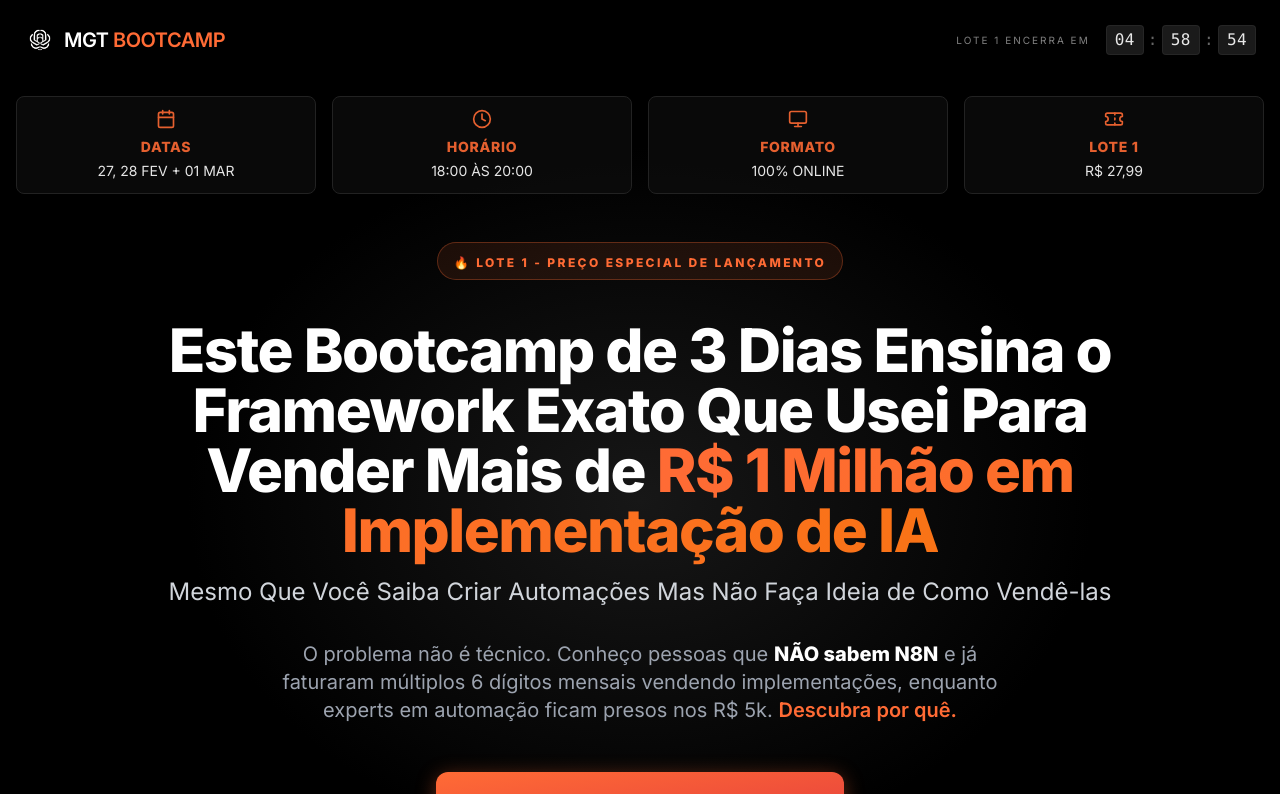
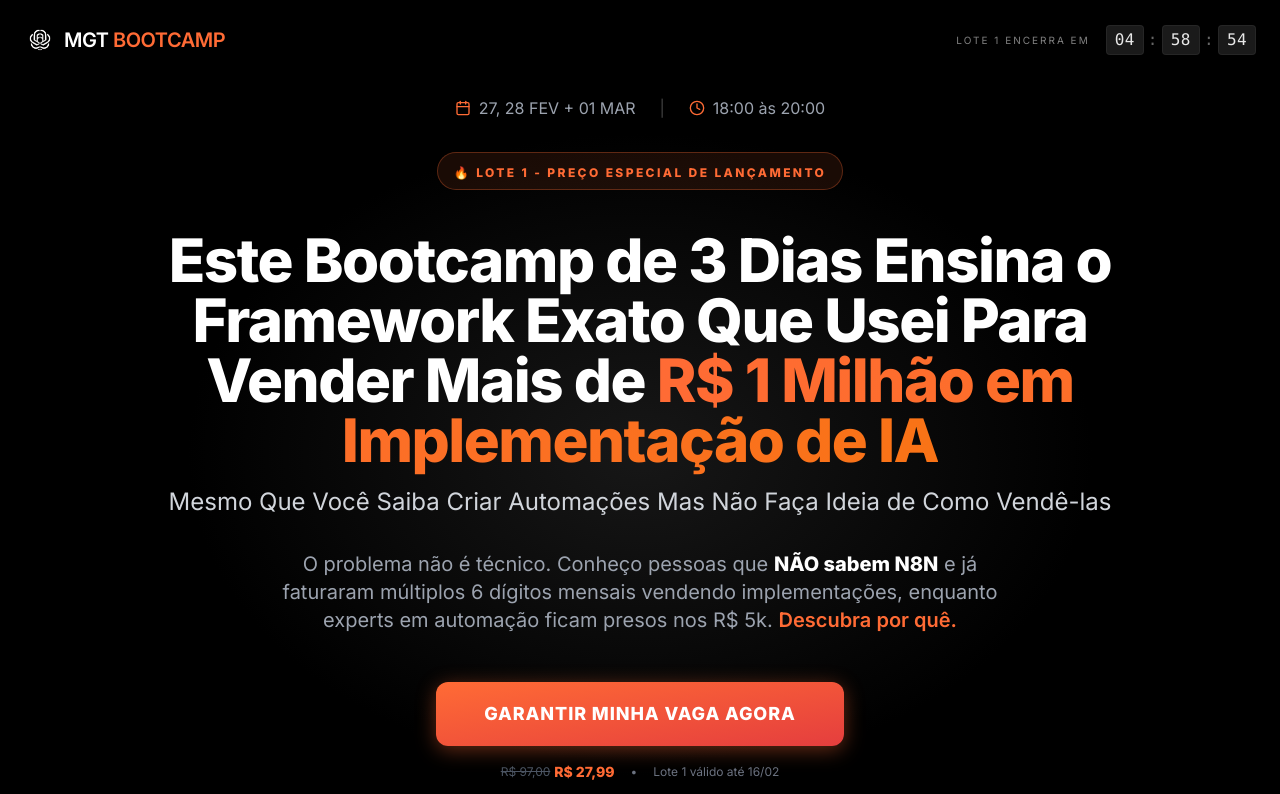
Before and after one commit to thedxvid/mgt-bootcamp, a React (Vite) app: page / in a window 1280 px wide. Shown: the top 794 px of the page. Built offline with nearby package versions, Linux system fonts and the light colour scheme.

Commit message:
Hero minimalista + logo MGT no header

```diff
--- a/components/sections/Hero.tsx
+++ b/components/sections/Hero.tsx
@@ -8,21 +8,18 @@ export const Hero: React.FC = () => {
     <section className="relative min-h-screen flex flex-col justify-center pt-24 pb-12 overflow-hidden bg-[radial-gradient(ellipse_at_center,_var(--tw-gradient-stops))] from-neutral-900 via-black to-black border-b border-neutral-900">
       <div className="max-w-7xl mx-auto px-4 w-full relative z-10">
 
-        {/* Date Grid - Mobile 2x2, Desktop 4x1 */}
-        <ScrollReveal animation="fade-in" delay={200} className="mb-12">
-          <div className="grid grid-cols-2 md:grid-cols-4 gap-4 opacity-90">
-            {[
-              { icon: Calendar, label: "DATAS", value: "27, 28 FEV + 01 MAR" },
-              { icon: Clock, label: "HORÁRIO", value: "18:00 ÀS 20:00" },
-              { icon: Monitor, label: "FORMATO", value: "100% ONLINE" },
-              { icon: Ticket, label: "LOTE 1", value: "R$ 27,99" }
-            ].map((item, i) => (
-              <div key={i} className="border border-neutral-800 bg-neutral-900/50 p-3 flex flex-col items-center justify-center text-center rounded-lg backdrop-blur-sm">
-                <item.icon className="text-[#FF6B35] w-5 h-5 mb-2" />
-                <span className="text-[#FF6B35] font-bold text-xs md:text-sm tracking-wider mb-1">{item.label}</span>
-                <span className="text-white text-xs md:text-sm font-medium">{item.value}</span>
-              </div>
-            ))}
+        {/* Date & Time - Minimal */}
+        <ScrollReveal animation="fade-in" delay={200} className="mb-8">
+          <div className="flex items-center justify-center gap-6 text-gray-400 text-sm md:text-base">
+            <div className="flex items-center gap-2">
+              <Calendar className="text-[#FF6B35] w-4 h-4" />
+              <span>27, 28 FEV + 01 MAR</span>
+            </div>
+            <span className="text-neutral-700">|</span>
+            <div className="flex items-center gap-2">
+              <Clock className="text-[#FF6B35] w-4 h-4" />
+              <span>18:00 às 20:00</span>
+            </div>
           </div>
         </ScrollReveal>
 
```
